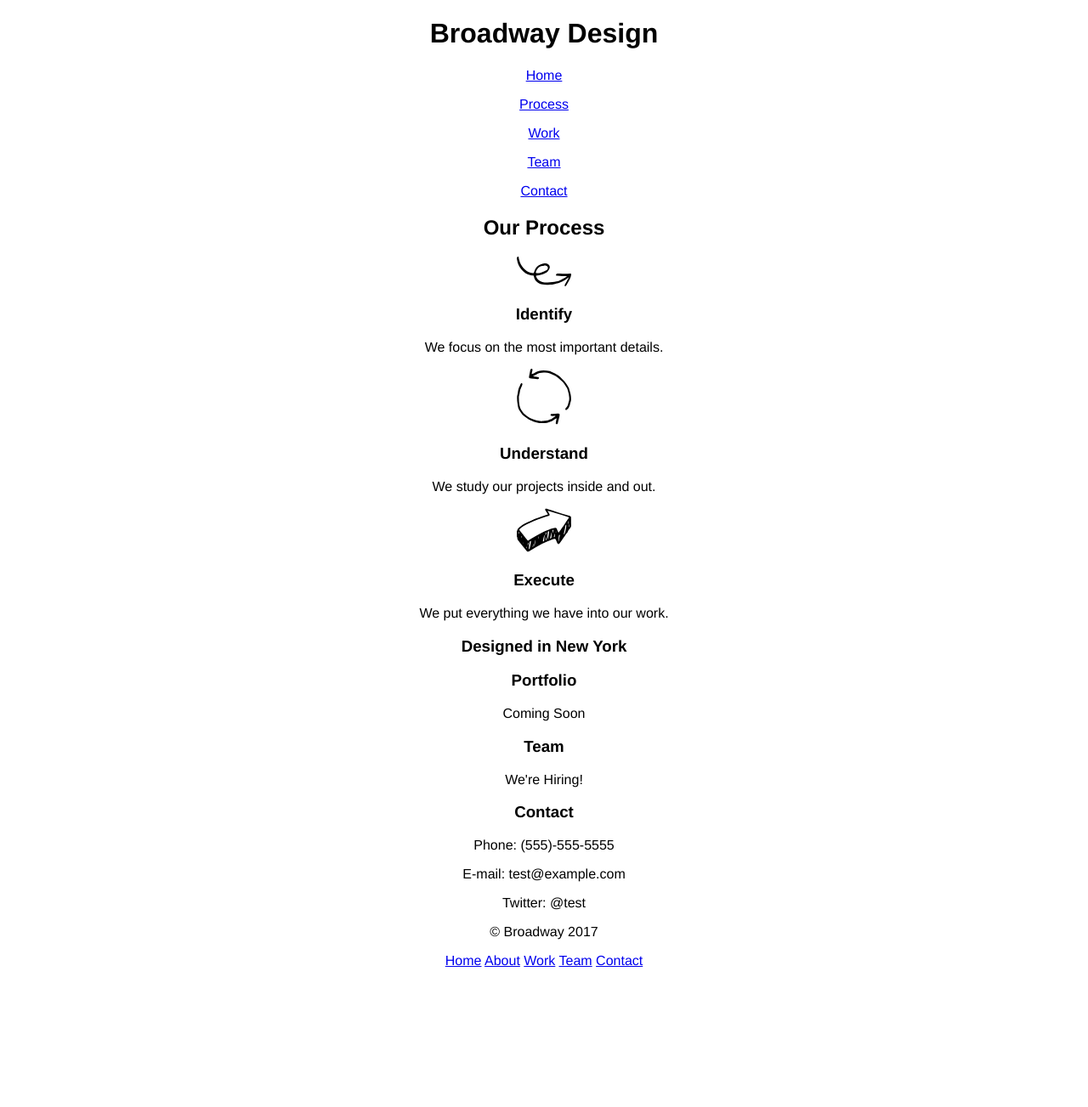
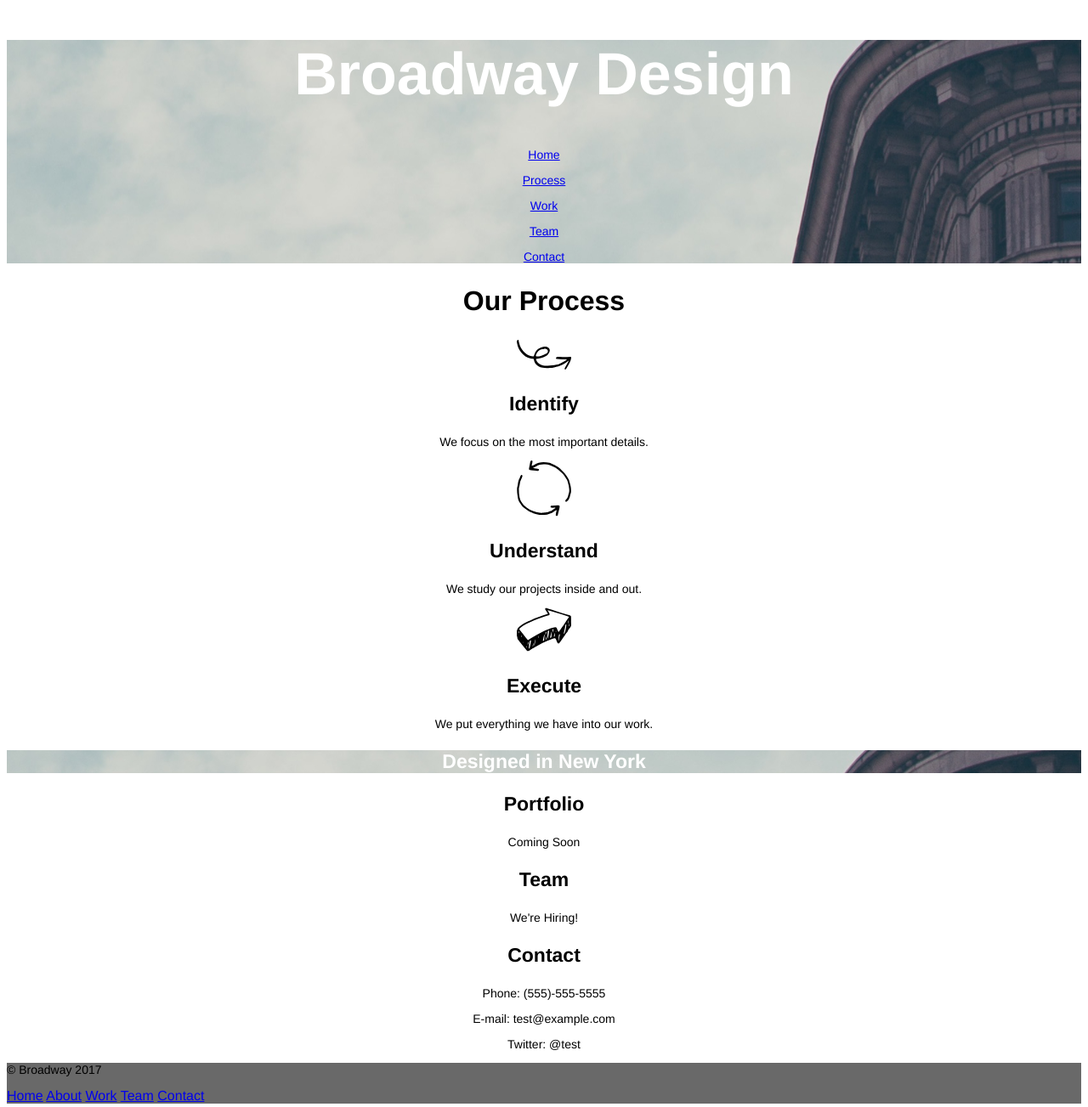
Before and after one commit to APVdK/broadway, a plain HTML site: page index.html in a window 1280 px wide. Shown: the whole page at 85% size. Before the commit the page ends 1148 px from the top, so only its background shows below. Drawn offline with Linux system fonts and the light colour scheme.

Commit message:
Add CSS.

```diff
--- a/index.html
+++ b/index.html
@@ -7,8 +7,8 @@
   </head>
   <body>
 
+    <header>
       <h1 id="home">Broadway Design</h1>
-
       <nav>
         <p><a href="#home">Home</a></p>
         <p><a href="#process">Process</a></p>
@@ -16,6 +16,7 @@
         <p><a href="#team">Team</a></p>
         <p><a href="#contact">Contact</a></p>
       </nav>
+    </header>
 
     <h2 id="process">Our Process</h2>
 
@@ -31,7 +32,9 @@
     <h3>Execute</h3>
     <p>We put everything we have into our work.</p>
 
+    <div class="design">
       <h3>Designed in New York</h3>
+    </div>
 
     <h3 id="work">Portfolio</h3>
     <p>Coming Soon</p>
@@ -44,6 +47,7 @@
     <p>E-mail: test@example.com</p>
     <p>Twitter: @test</p>
 
+    <footer>
     <p>&copy Broadway 2017<p>
     <nav>
       <a href="#home">Home</a>
@@ -52,6 +56,7 @@
       <a href="#team">Team</a>
       <a href="#contact">Contact</a>
     </nav>
+    </footer>
 
   </body>
 </html>
--- a/resources/css/style.css
+++ b/resources/css/style.css
@@ -1,4 +1,38 @@
 body {
-font-family: Helvetica;
-text-align: center;
+  font-family: Helvetica;
+  text-align: center;
 }
+
+h1 {
+  color: white;
+  font-size: 70px;
+  font-weight: bold;
+}
+
+h2 {
+  font-size: 32px;
+  font-weight: bold;
+}
+
+h3 {
+  font-size: 23px;
+  font-weight: bold;
+}
+
+header {
+  background-image: url("../images/the-flatiron-building.png");
+}
+
+.design {
+  background-image: url("../images/the-flatiron-building.png");
+  color: white;
+}
+
+footer {
+  background-color: dimgray;
+  text-align: left;
+}
+
+p {
+  font-size: 14px;
+}
```
Also changed, not shown: 2 other files. Lines whose indentation alone changed are shown as unchanged.
